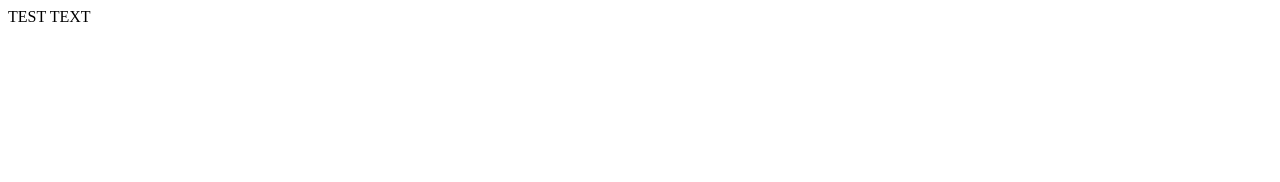
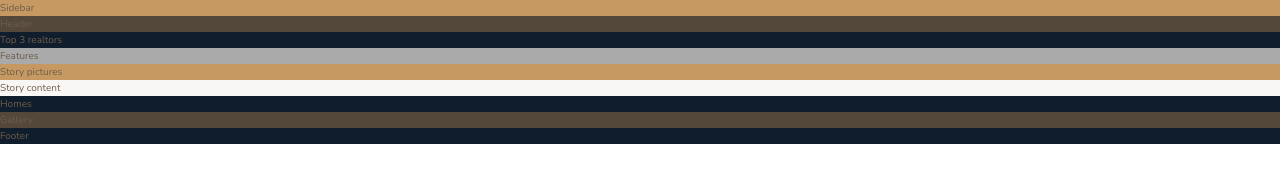
Before and after one commit to mauricekoreman/Nexter, a website: page index.html in a window 1280 px wide. Drawn offline with nearby package versions, Linux system fonts and the light colour scheme.

Commit message:
backgrounds on all sections

```diff
--- a/index.html
+++ b/index.html
@@ -12,6 +12,41 @@
         <title>nexter &mdash; your home, your freedom</title>
     </head>
     <body class="container">
-        TEST TEXT
+        <div class="sidebar">
+            Sidebar
+        </div>
+
+        <header class="header">
+            Header
+        </header>
+
+        <div class="realtors">
+            Top 3 realtors
+        </div>
+
+        <section class="features">
+            Features
+        </section>
+
+        <div class="story__pictures">
+            Story pictures
+        </div>
+
+        <div class="story__content">
+            Story content
+        </div>
+
+        <section class="homes">
+            Homes
+        </section>
+
+        <section class="gallery">
+            Gallery
+        </section>
+
+        <footer class="footer">
+            Footer
+        </footer>
+
     </body>
 </html>
--- a/sass/_base.scss
+++ b/sass/_base.scss
@@ -19,3 +19,24 @@ $bp-largest: 75em;   // 1200px
 $bp-large: 62.5em;   // 1000px
 $bp-medium: 50em;    // 800px;
 $bp-small: 37.5em;    // 600px;
+
+*,
+*::before,
+*::after {
+    margin: 0;
+    padding: 0;
+    box-sizing: inherit;
+}
+
+html {
+    box-sizing: border-box;
+    font-size: 62.5%;
+}
+
+body {
+    font-family: $font-primary;
+    color: $color-grey-dark-2;
+    font-weight: 300;
+    line-height: 1.6;
+
+}
--- a/sass/_features.scss
+++ b/sass/_features.scss
@@ -0,0 +1,3 @@
+.features {
+    background-color: $color-grey-light-2;
+}
--- a/sass/_footer.scss
+++ b/sass/_footer.scss
@@ -0,0 +1,3 @@
+.footer {
+    background-color: $color-secondary;
+}
--- a/sass/_gallery.scss
+++ b/sass/_gallery.scss
@@ -0,0 +1,3 @@
+.gallery {
+    background-color: $color-grey-dark-1;
+}
--- a/sass/_header.scss
+++ b/sass/_header.scss
@@ -0,0 +1,3 @@
+.header {
+    background-color: $color-grey-dark-1;
+}
--- a/sass/_homes.scss
+++ b/sass/_homes.scss
@@ -0,0 +1,3 @@
+.homes {
+    background-color: $color-secondary;
+}
--- a/sass/_realtors.scss
+++ b/sass/_realtors.scss
@@ -0,0 +1,3 @@
+.realtors {
+    background-color: $color-secondary
+}
--- a/sass/_sidebar.scss
+++ b/sass/_sidebar.scss
@@ -0,0 +1,3 @@
+.sidebar {
+    background-color: $color-primary;
+}
--- a/sass/_story.scss
+++ b/sass/_story.scss
@@ -0,0 +1,10 @@
+.story {
+
+    &__pictures {
+        background-color: $color-primary;
+    }
+
+    &__content {
+        background-color: $color-grey-light-1;
+    }
+}
```
Also changed, not shown: css/style.css.
